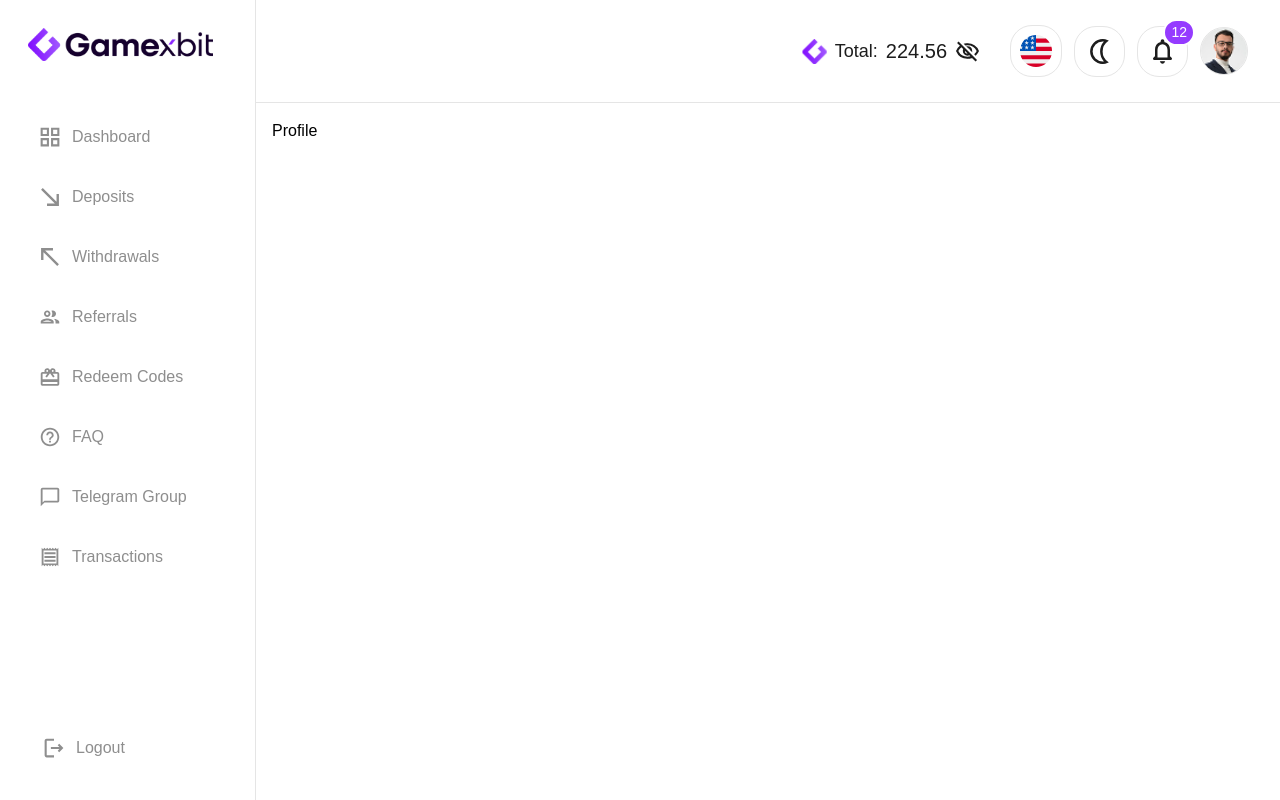
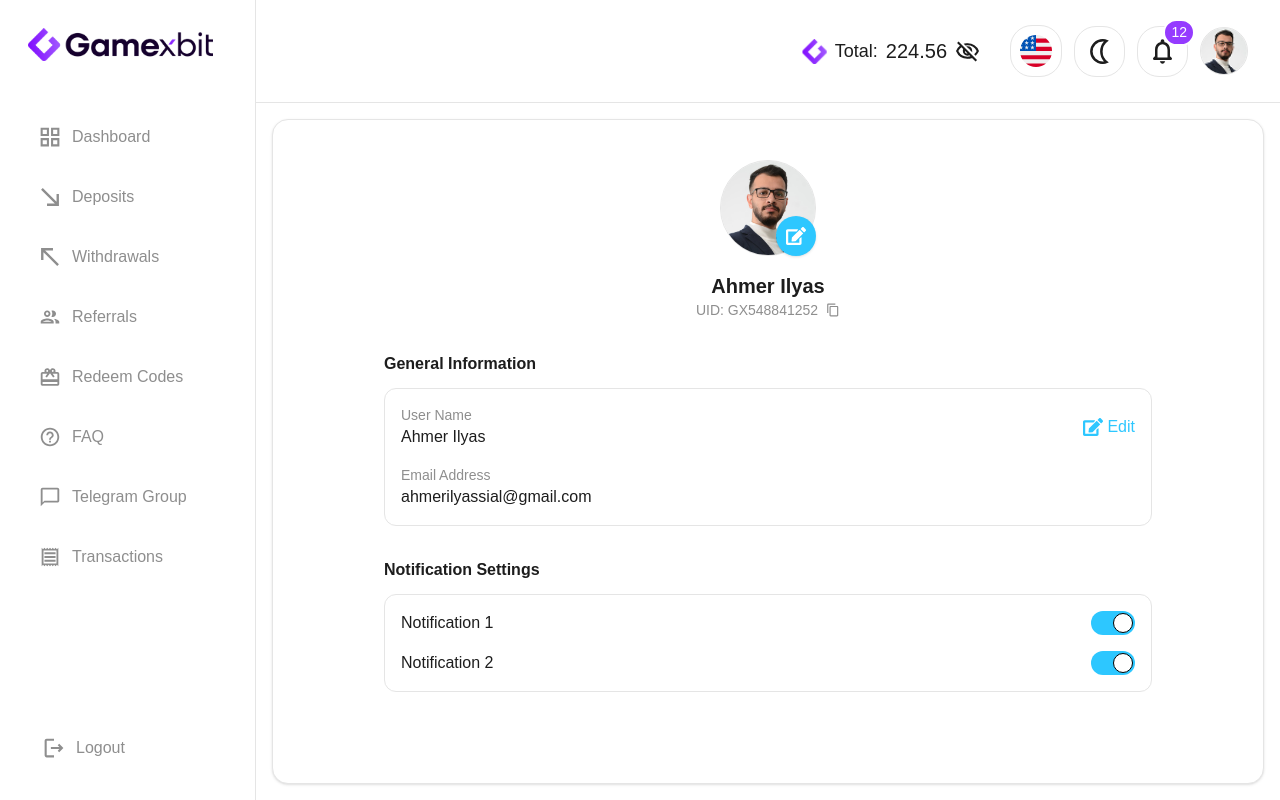
Before and after one commit to szulqarnain/GamexBit, a React (Vite) app: page /profile in a window 1280 px wide. Built offline with nearby package versions, Linux system fonts and the light colour scheme.

Commit message:
Refactor code structure for improved readability and maintainability

```diff
--- a/src/components/UserDashboard/transactions/AllTransaction.tsx
+++ b/src/components/UserDashboard/transactions/AllTransaction.tsx
@@ -1,10 +1,10 @@
-import React, { useState } from 'react';
 import TetherUSDT from '../../../assets/images/tether-usdt.png.png';
 import { FaRegCopy } from 'react-icons/fa';
 import { GoArrowUpLeft, GoArrowDownRight } from 'react-icons/go';
 import { SlArrowLeft, SlArrowRight } from 'react-icons/sl';
 import { IoMdLink } from 'react-icons/io';
 import Card from './Card';
+import { useState } from 'react';
 
 // Sample data array
 const tableData = [
--- a/src/pages/Profile.tsx
+++ b/src/pages/Profile.tsx
@@ -1,5 +1,85 @@
-const Profile = () => {
-  return <div>Profile</div>;
-};
+import { MdOutlineContentCopy, MdOutlineEdit } from "react-icons/md";
+import profileAvatar from "../assets/images/profile-avatar.jpg";
+import { FaEdit } from "react-icons/fa";
 
-export default Profile;
+export default function ProfileCard() {
+  return (
+    <div className="w-full h-full bg-[rgb(var(--bg))] rounded-2xl shadow p-6 sm:p-10 border border-[rgb(var(--border))]">
+      <div className="max-w-3xl mx-auto">
+        {/* Avatar + Name */}
+        <div className="flex flex-col items-center text-center">
+          <div className="relative">
+            <img
+              src={profileAvatar}
+              alt="User Avatar"
+              className="w-24 h-24 rounded-full border border-[rgb(var(--border))]"
+            />
+            <button className="flex items-center justify-center p-[10px] absolute bottom-0 right-0 bg-[rgb(var(--link-text))] text-white rounded-full shadow ">
+              <FaEdit size={20} />
+            </button>
+          </div>
+          <h2 className="mt-4 text-xl font-semibold text-[rgb(var(--primary-text))]">
+            Ahmer Ilyas
+          </h2>
+          <p className="flex items-center gap-2 text-sm text-[rgb(var(--secondary-text))]">
+            UID: GX548841252
+            <MdOutlineContentCopy className="cursor-pointer hover:text-[rgb(var(--link-text))]" />
+          </p>
+        </div>
+        {/* General Information */}
+        <div className="mt-8">
+          <h3 className="font-semibold text-[rgb(var(--primary-text))] mb-3">
+            General Information
+          </h3>
+          <div className="bg-[rgb(var(--bg-secondary-nrm))] rounded-xl p-4 border border-[rgb(var(--border))]">
+            <div className="flex items-center justify-between">
+              <div>
+                <p className="text-sm text-[rgb(var(--secondary-text))]">
+                  User Name
+                </p>
+                <p className="text-[rgb(var(--primary-text))] font-medium">
+                  Ahmer Ilyas
+                </p>
+              </div>
+              <button className="flex items-center justify-center gap-1 text-sm text-[rgb(var(--link-text))] hover:underline bd-nrm-reg">
+                <FaEdit size={20} />
+                Edit
+              </button>
+            </div>
+            <div className="mt-4">
+              <p className="text-sm text-[rgb(var(--secondary-text))]">
+                Email Address
+              </p>
+              <p className="text-[rgb(var(--primary-text))] font-medium">
+                ahmerilyassial@gmail.com
+              </p>
+            </div>
+          </div>
+        </div>
+        {/* Notification Settings */}
+        <div className="mt-8">
+          <h3 className="font-semibold text-[rgb(var(--primary-text))] mb-3">
+            Notification Settings
+          </h3>
+          <div className="bg-[rgb(var(--bg-secondary-nrm))] rounded-xl p-4 border border-[rgb(var(--border))] space-y-4">
+            {/* Toggle Item */}
+            <div className="flex items-center justify-between">
+              <p className="text-[rgb(var(--primary-text))]">Notification 1</p>
+              <label className="relative inline-flex items-center cursor-pointer">
+                <input type="checkbox" defaultChecked className="sr-only peer" />
+                <div className="w-11 h-6 bg-gray-200 rounded-full peer peer-checked:bg-[rgb(var(--link-text))] after:content-[''] after:absolute after:top-0.5 after:left-[2px] after:bg-white after:border after:rounded-full after:h-5 after:w-5 after:transition-all peer-checked:after:translate-x-full"></div>
+              </label>
+            </div>
+            <div className="flex items-center justify-between">
+              <p className="text-[rgb(var(--primary-text))]">Notification 2</p>
+              <label className="relative inline-flex items-center cursor-pointer">
+                <input type="checkbox" defaultChecked className="sr-only peer" />
+                <div className="w-11 h-6 bg-gray-200 rounded-full peer peer-checked:bg-[rgb(var(--link-text))] after:content-[''] after:absolute after:top-0.5 after:left-[2px] after:bg-white after:border after:rounded-full after:h-5 after:w-5 after:transition-all peer-checked:after:translate-x-full"></div>
+              </label>
+            </div>
+          </div>
+        </div>
+      </div>
+    </div>
+  );
+}
--- a/src/pages/withdrawals.tsx
+++ b/src/pages/withdrawals.tsx
@@ -1,6 +1,6 @@
 import Cards from "../components/UserDashboard/Withdrawal/Cards";
 import WithdrawalHistory from "../components/UserDashboard/Withdrawal/WithdrawalHistory";
-import Pagination from "../components/Common/Pagination.tsx.tsx";
+import Pagination from "../components/Common/Pagination.tsx";
 import { useEffect, useState } from "react";
 import WithdrawalModel from "../components/UserDashboard/Withdrawal/WithdrawalModel.tsx";
 import Table from "../components/UserDashboard/Withdrawal/Table.tsx";
```
Also changed, not shown: src/assets/images/profile-avatar.jpg (added).
